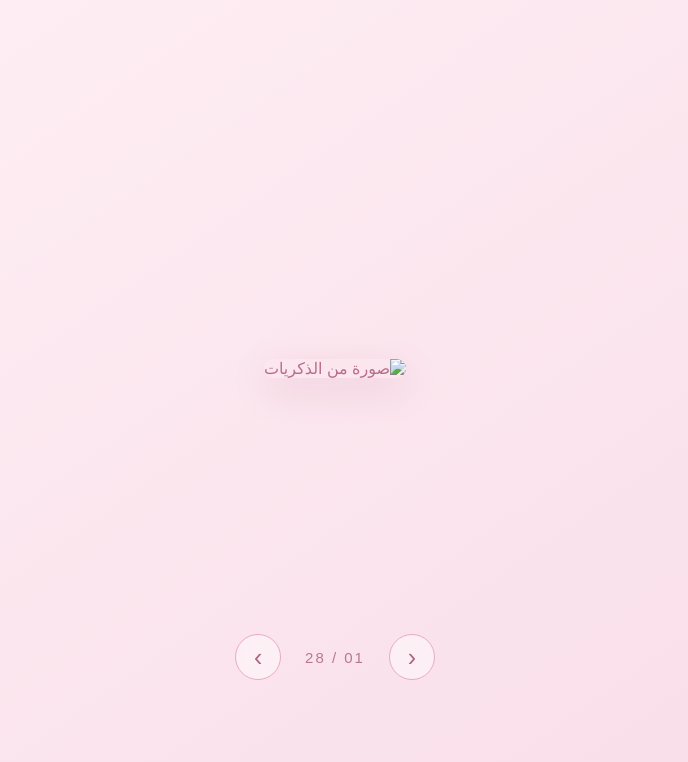
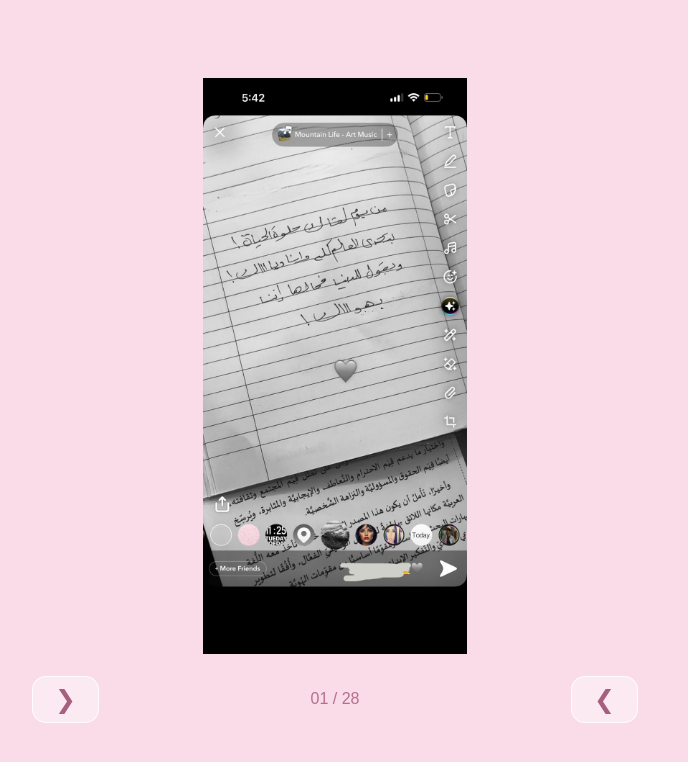
Before and after one commit to j-2-11/18-8, a plain HTML site: page memory.html in a window 1280 px wide. Shown: the whole page, without its empty margins (305-993 px from the left). Drawn offline with Linux system fonts and the light colour scheme.

Commit message:
Update memory.html

```diff
--- a/memory.html
+++ b/memory.html
@@ -1,28 +1,149 @@
-<!doctype html>
+<!DOCTYPE html>
 <html lang="ar" dir="rtl">
 <head>
-<meta charset="utf-8"><meta name="viewport" content="width=device-width,initial-scale=1">
+<meta charset="UTF-8">
+<meta name="viewport" content="width=device-width, initial-scale=1">
 <title>صندوق الذكريات</title>
+
 <style>
-*{box-sizing:border-box}body{margin:0;min-height:100vh;background:linear-gradient(145deg,#fff0f5,#f8dce8);font-family:Arial,sans-serif;color:#b86d8b;display:flex;align-items:center;justify-content:center;padding:22px}
-.wrap{width:min(100%,680px);text-align:center}.frame{position:relative;display:flex;align-items:center;justify-content:center;min-height:62vh}
-.photo{max-width:100%;max-height:68vh;object-fit:contain;border-radius:18px;box-shadow:0 12px 36px #a85d7b30;cursor:zoom-in}
-button{border:1px solid #e8a9c3;background:#ffffff75;color:#ad6683;border-radius:50%;width:46px;height:46px;font-size:25px;cursor:pointer;backdrop-filter:blur(8px)}
-.nav{display:flex;justify-content:center;align-items:center;gap:24px;margin-top:18px}.count{font-size:15px;letter-spacing:2px;color:#b87894}
-.overlay{position:fixed;inset:0;background:#2b1722eF;display:none;align-items:center;justify-content:center;padding:14px;z-index:5}.overlay img{max-width:100%;max-height:95vh;object-fit:contain;border-radius:10px;cursor:zoom-out}
-</style></head>
-<body><main class="wrap"><div class="frame"><img id="photo" class="photo" src="memory-images/memory-01.jpeg" alt="صورة من الذكريات"></div>
-<div class="nav"><button id="next" aria-label="التالي">‹</button><span id="count" class="count">01 / 28</span><button id="prev" aria-label="السابق">›</button></div></main>
-<div class="overlay" id="overlay"><img id="large" alt=""></div>
+* { box-sizing: border-box; }
+
+body {
+    margin: 0;
+    min-height: 100vh;
+    background: #f9dce8;
+    font-family: Arial, sans-serif;
+    display: flex;
+    justify-content: center;
+    align-items: center;
+    color: #b56f8d;
+}
+
+.album {
+    width: 100%;
+    max-width: 650px;
+    padding: 22px;
+    text-align: center;
+}
+
+.photo-box {
+    position: relative;
+    width: 100%;
+}
+
+.photo {
+    width: 100%;
+    max-height: 72vh;
+    object-fit: contain;
+    border-radius: 18px;
+    cursor: zoom-in;
+    display: block;
+}
+
+.controls {
+    display: flex;
+    justify-content: space-between;
+    align-items: center;
+    margin-top: 22px;
+}
+
+button {
+    border: 1px solid rgba(255,255,255,.8);
+    background: rgba(255,255,255,.4);
+    color: #a65f7e;
+    font-size: 25px;
+    border-radius: 14px;
+    padding: 8px 22px;
+    cursor: pointer;
+}
+
+.counter {
+    font-size: 16px;
+    direction: ltr;
+}
+
+#zoom {
+    display: none;
+    position: fixed;
+    inset: 0;
+    background: rgba(30,20,25,.95);
+    justify-content: center;
+    align-items: center;
+    z-index: 10;
+    padding: 12px;
+}
+
+#zoom img {
+    max-width: 100%;
+    max-height: 95vh;
+    object-fit: contain;
+}
+
+</style>
+</head>
+
+<body>
+
+<div class="album">
+    <div class="photo-box">
+        <img id="photo" class="photo" alt="ذكرى">
+    </div>
+
+    <div class="controls">
+        <button onclick="change(-1)">❯</button>
+        <span class="counter" id="counter"></span>
+        <button onclick="change(1)">❮</button>
+    </div>
+</div>
+
+<div id="zoom" onclick="this.style.display='none'">
+    <img id="zoomPhoto" alt="صورة مكبرة">
+</div>
+
 <script>
-const images = ["memory-images/memory-01.jpeg","memory-images/memory-02.jpeg","memory-images/memory-03.jpeg","memory-images/memory-04.jpeg","memory-images/memory-05.jpeg","memory-images/memory-06.jpeg","memory-images/memory-07.jpeg","memory-images/memory-08.jpeg","memory-images/memory-09.jpeg","memory-images/memory-10.jpeg","memory-images/memory-11.jpeg","memory-images/memory-12.jpeg","memory-images/memory-13.jpeg","memory-images/memory-14.jpeg","memory-images/memory-15.jpeg","memory-images/memory-16.jpeg","memory-images/memory-17.jpeg","memory-images/memory-18.jpeg","memory-images/memory-19.jpeg","memory-images/memory-20.jpeg","memory-images/memory-21.jpeg","memory-images/memory-22.jpeg","memory-images/memory-23.jpeg","memory-images/memory-24.jpeg","memory-images/memory-25.jpeg","memory-images/memory-26.jpeg","memory-images/memory-27.jpeg","memory-images/memory-28.jpeg"];
-let index=0;const photo=document.getElementById('photo'),count=document.getElementById('count');
-function show(){photo.src=images[index];count.textContent=String(index+1).padStart(2,'0')+' / '+String(images.length).padStart(2,'0')}
-function move(n){index=(index+n+images.length)%images.length;show()}
-document.getElementById('next').onclick=()=>move(1);document.getElementById('prev').onclick=()=>move(-1);
-let startX=0;photo.addEventListener('touchstart',e=>startX=e.touches[0].clientX,{passive:true});
-photo.addEventListener('touchend',e=>{let dx=e.changedTouches[0].clientX-startX;if(Math.abs(dx)>45)move(dx<0?1:-1)},{passive:true});
-const overlay=document.getElementById('overlay'),large=document.getElementById('large');
-photo.onclick=()=>{large.src=images[index];overlay.style.display='flex'};overlay.onclick=()=>overlay.style.display='none';
-document.addEventListener('keydown',e=>{if(e.key==='ArrowLeft')move(1);if(e.key==='ArrowRight')move(-1);if(e.key==='Escape')overlay.style.display='none'});
-</script></body></html>
+const folder = "%E2%80%8F%20%20memory-images/";
+
+const images = Array.from({length: 28}, (_, i) =>
+    folder + `memory-${String(i + 1).padStart(2, '0')}.jpeg`
+);
+
+let current = 0;
+
+const photo = document.getElementById("photo");
+const counter = document.getElementById("counter");
+
+function show() {
+    photo.src = images[current];
+    counter.textContent =
+        String(current + 1).padStart(2, "0") +
+        " / " + String(images.length).padStart(2, "0");
+}
+
+function change(direction) {
+    current = (current + direction + images.length) % images.length;
+    show();
+}
+
+photo.onclick = function() {
+    document.getElementById("zoomPhoto").src = photo.src;
+    document.getElementById("zoom").style.display = "flex";
+};
+
+let startX = 0;
+
+photo.addEventListener("touchstart", e => {
+    startX = e.touches[0].clientX;
+});
+
+photo.addEventListener("touchend", e => {
+    let difference = e.changedTouches[0].clientX - startX;
+    if (Math.abs(difference) > 45) {
+        change(difference > 0 ? 1 : -1);
+    }
+});
+
+show();
+</script>
+
+</body>
+</html>
```
